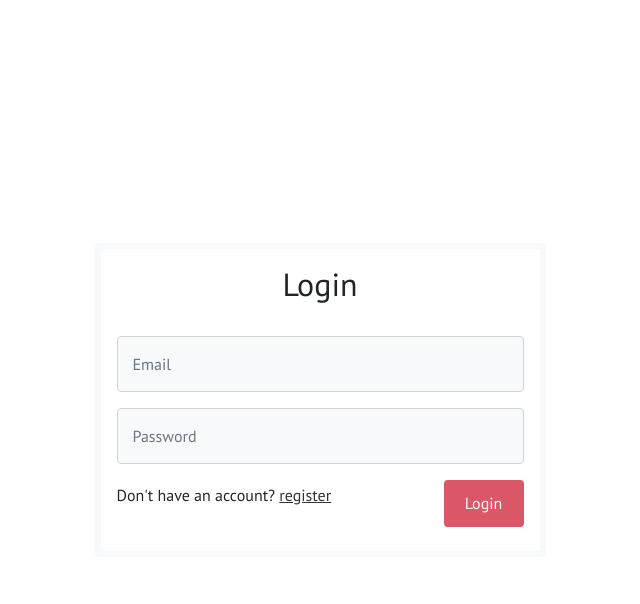
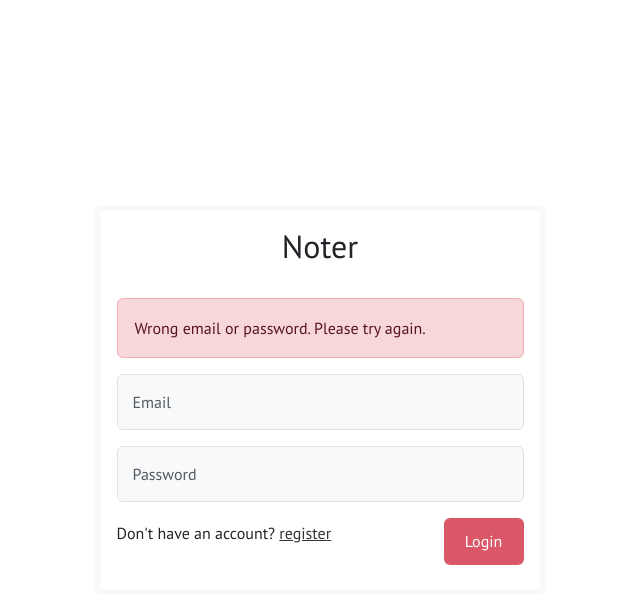
Before and after one commit to SinPhourivath/php_webapp, a PHP site: page /login.php?error=wrong_infomation in a window 1280 px wide. Shown: the top 604 px of the page, without its empty margins (320-960 px from the left). Run offline with PHP 8.4, Linux system fonts and the light colour scheme.

Commit message:
Fixing on alert box
Fixed alert box size. Take out alert on page refresh

```diff
--- a/login.php
+++ b/login.php
@@ -1,7 +1,3 @@
-<?php
-    session_start();
-?>
-
 <!doctype html>
 <html lang="en">
 <head>
@@ -10,7 +6,7 @@
           content="width=device-width, user-scalable=no, initial-scale=1.0, maximum-scale=1.0, minimum-scale=1.0">
     <meta http-equiv="X-UA-Compatible" content="ie=edge">
     <title>Document</title>
-    <link href="https://cdn.jsdelivr.net/npm/bootstrap@5.0.2/dist/css/bootstrap.min.css" rel="stylesheet" integrity="sha384-EVSTQN3/azprG1Anm3QDgpJLIm9Nao0Yz1ztcQTwFspd3yD65VohhpuuCOmLASjC" crossorigin="anonymous">
+    <link rel="stylesheet" href="https://cdn.jsdelivr.net/npm/bootstrap@5.3.3/dist/css/bootstrap.min.css">
     <link rel="stylesheet" href="style.css">
 </head>
 <body>
@@ -18,33 +14,24 @@
         <div class="row min-vh-100 justify-content-center align-items-center">
             <div class="col-md-5">
                 <div class="card">
-                <h2 class="card-title text-center">Login</h2>
+                    <h2 class="card-title text-center">Noter</h2>
                     <div class="card-body py-md-4">
                         <form action="login_handling.php" method="POST">
                             <?php
-                            // Check if there's an error in the session
-                            if (isset($_SESSION['error'])) {
-                                // Display the error box
-                                echo '<div class="error-box">';
-                                echo '<p>Wrong email or password, please try again.</p>';
-                                echo '</div>';
-
-                                // Unset the error from the session to hide it on subsequent page loads
-                                unset($_SESSION['error']);
+                                session_start();
+                                if(isset($_GET['error']) && $_GET['error'] === "wrong_infomation") {
+                                    echo '<div class="alert alert-danger">Wrong email or password. Please try again.</div>';
                                 }
                             ?>
                             <div class="form-group">
-                            <input type="email" class="form-control" id="email" name="email" placeholder="Email" value="<?php echo @$_SESSION['saved_email']; ?>" required>
+                                <input type="email" class="form-control" id="email" name="email" placeholder="Email" value="<?php echo @$_SESSION['email']; ?>" required>
                             </div>
                             <div class="form-group">
                                 <input type="password" class="form-control" id="password" name="password" placeholder="Password" required>
                             </div>
                             <div class="d-flex flex-row align-items-center justify-content-between">
                                 <p>Don't have an account? <a href="register.php">register</a></p>
-                            <div>
-                                <input type="submit" hidden>
-                                <button class="btn btn-primary">Login</button>
-                            </div>
+                                <input type="submit" class="btn btn-primary" value="Login">
                             </div>
                         </form>
                     </div>
@@ -52,9 +39,11 @@
             </div>
         </div>
     </div>
+    <script>
+    // Use JavaScript to remove the error message from the URL
+    if (window.history.replaceState) {
+        window.history.replaceState(null, null, window.location.href.split("?")[0]);
+    }
+    </script>
 </body>
 </html>
-
-<?php
-    session_destroy();
-?>
--- a/style.css
+++ b/style.css
@@ -20,7 +20,7 @@ a:hover{
 }
 
 .alert-danger{
-  padding: 8px;
+  padding: 17px;
 }
 
 .form-control{
```
Also changed, not shown: login_handling.php (+2 -10 lines), register.php (+12 -5 lines), register_handling.php (+5 -3 lines). Lines whose indentation alone changed are shown as unchanged.
